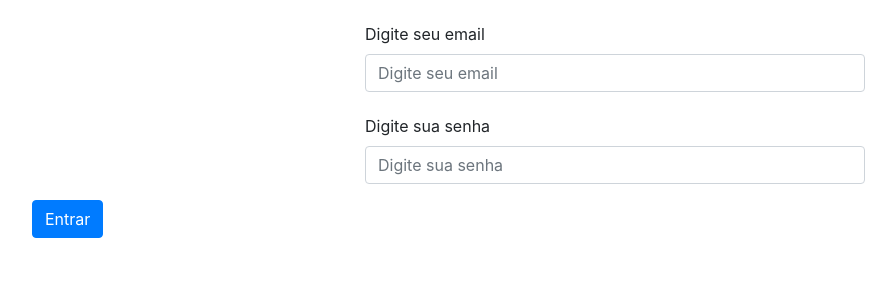
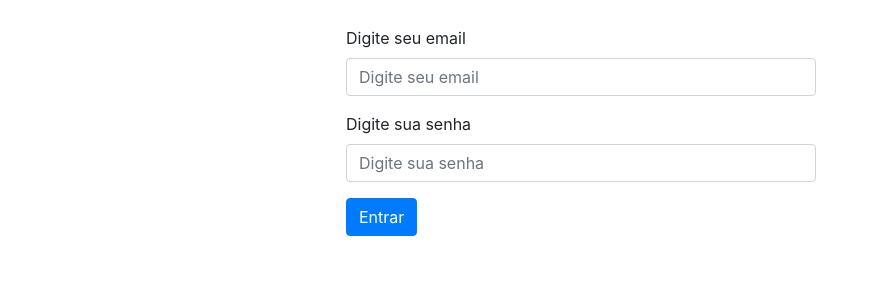
Before and after one commit to edumatheus65/Sistema-de-login, a PHP site: page /login.php in a window 1280 px wide. Shown: the top 300 px of the page, without its empty margins (53-949 px from the left). Run offline with PHP 8.4, Linux system fonts and the light colour scheme.

Commit message:
Foi centralziado o container que conten o formulario da tela de login

```diff
--- a/style.css
+++ b/style.css
@@ -1,9 +1,7 @@
-.form-group {
+.container {
     width: 500px;
     margin-left: 30%;
     margin-top: 2%;
-}
 
-#btn-primary {
 
 }
```
